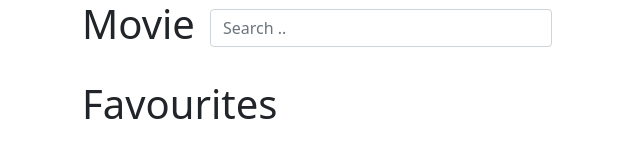
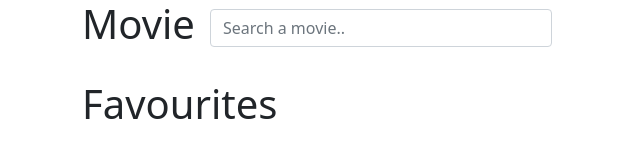
Before and after one commit to Shubham-5/Movie-App, a React (Create React App) app: page / in a window 1280 px wide. Shown: the top 160 px of the page, without its empty margins (0-640 px from the left). Built offline with nearby package versions, Linux system fonts and the light colour scheme.

Commit message:
Update SearchForm.js

```diff
--- a/src/components/SearchForm.js
+++ b/src/components/SearchForm.js
@@ -8,7 +8,7 @@ const SearchForm = ({ setSearchInput, searchInput, onSubmitHandler }) => {
           <input
             className='form-control'
             type='text'
-            placeholder='Search ..'
+            placeholder='Search a movie..'
             value={searchInput}
             onChange={(e) => setSearchInput(e.target.value)}
           />
```
